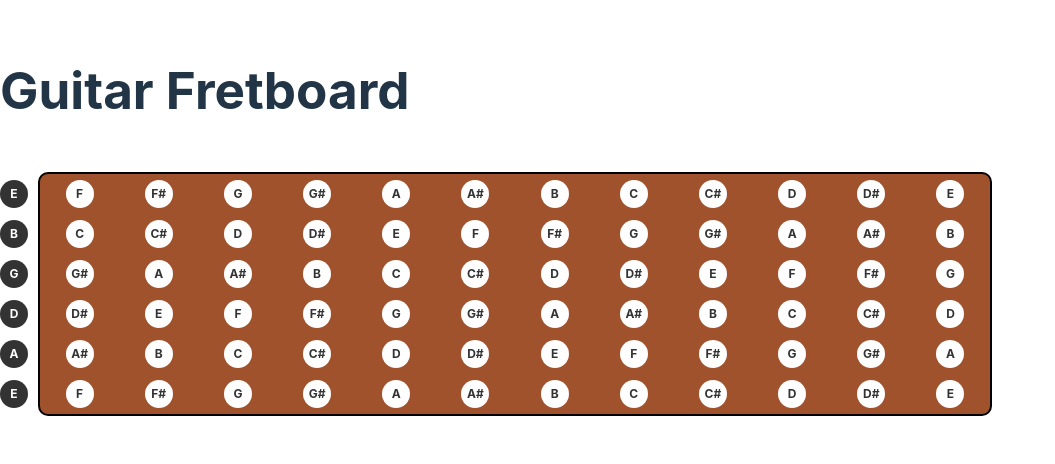
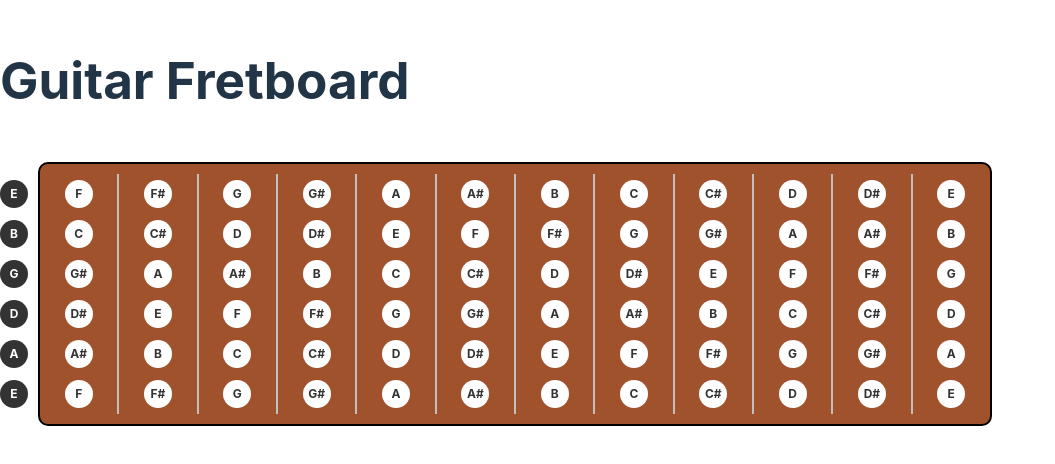
Before and after one commit to Ag-crane/scale-mate, a React (Vite) app: page / in a window 1280 px wide. Shown: the part 168-632 px from the top of the page, without its empty margins (0-1055 px from the left). Built offline with nearby package versions, Linux system fonts and the light colour scheme.

Commit message:
[#1] feat: 프렛(fret) 추가 - border-right으로 표현

```diff
--- a/src/components/Fretboard.tsx
+++ b/src/components/Fretboard.tsx
@@ -23,6 +23,7 @@ const FretboardContainer = styled.div`
     width: 950px;
     height: 240px;
     margin: 20px auto;
+    padding: 10px 0px;
     background-color: #a0522d; // 나무 색상
     border-radius: 10px;
 `;
@@ -48,6 +49,19 @@ const Note = styled.div<{ isOpenNote?: boolean }>`
     color: black;
     font-weight: bold;
     font-size: 12px;
+
+    ${({ isOpenNote }) =>
+        !isOpenNote
+            ? `
+                border-right: 2px solid silver;
+
+                &:last-child {
+                    border-right: none;
+                }
+            `
+            : `
+                border-right: none;
+            `}
 
     & > div {
         background-color: ${({ isOpenNote }) => (isOpenNote ? "#333" : "#fff")};
```
